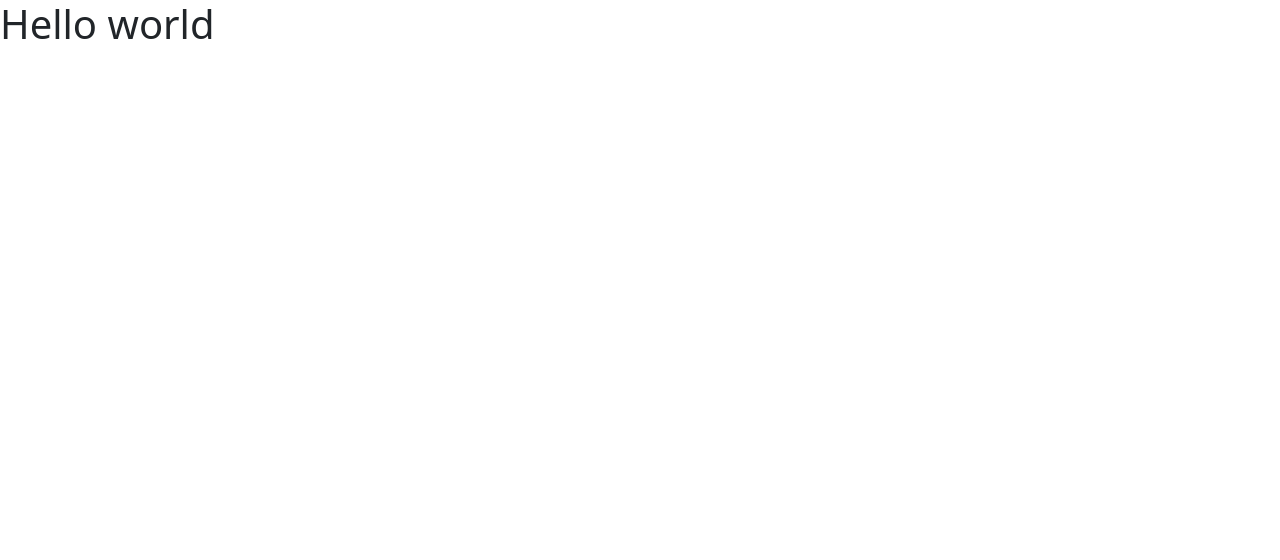
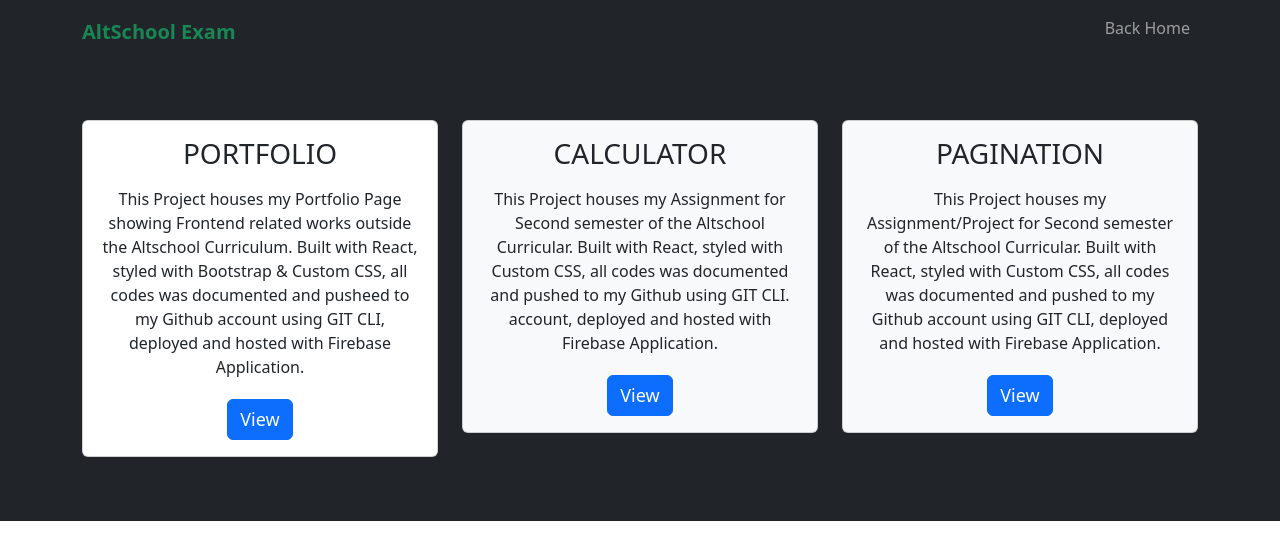
Before and after one commit to Ajdev11/GoogleAuth_PaginationAPI, a React (Create React App) app: page /Aboutme in a window 1280 px wide. Before the commit this address had no page. Shown: the top 560 px of the page. Built offline with nearby package versions, Linux system fonts and the light colour scheme.

Commit message:
added a project page with necessary links

```diff
--- a/src/Components/Aboutme.jsx
+++ b/src/Components/Aboutme.jsx
@@ -1,14 +1,111 @@
-import React from 'react'
+import React from "react";
+import { Link } from "react-router-dom";
 
 function Aboutme() {
   return (
     <>
-      <h1>Hello world</h1>
-
-
-
+      {/* NAVBAR */}
+      <navbar className="navbar navbar-expand-lg bg-dark navbar-dark py-1">
+        <div className="container">
+          <span className="navbar-brand text-success fw-bold mt-2">
+            AltSchool Exam
+          </span>
+          <button
+            className="navbar-toggler shadow-none"
+            type="button"
+            data-bs-toggle="collapse"
+            data-bs-target="#navmenu"
+          >
+            <div className="navbar-toggler-icon"></div>
+          </button>
+          <div className="collapse navbar-collapse" id="navmenu">
+            <ul className="navbar-nav ms-auto">
+              <li className="nav-item">
+                <Link to="/" className="nav-link">
+                  Back Home
+                </Link>
+              </li>
+            </ul>
+          </div>
+        </div>
+      </navbar>
+      <section className="bg-dark p-3 ">
+        <div className="container">
+          <div className="row text-center">
+            <div className="col-md my-5">
+              <div className="card bg-white text-dark">
+                <div className="card-body text-center">
+                  <h3 className="card-title mb-3">PORTFOLIO</h3>
+                  <p className="card-text">
+                    This Project houses my Portfolio Page showing Frontend
+                    related works outside the Altschool Curriculum. Built with
+                    React, styled with Bootstrap & Custom CSS, all codes was
+                    documented and pusheed to my Github account using GIT CLI,
+                    deployed and hosted with Firebase Application.
+                  </p>
+                  <button className="btn btn-primary mt-1">
+                    <a
+                      id="Link"
+                      target="_blank"
+                      href="https://olasenimoses-55e72.web.app"
+                    >
+                      View
+                    </a>
+                  </button>
+                </div>
+              </div>
+            </div>
+            <div className="col-md my-5">
+              <div className="card bg-light text-dark">
+                <div className="card-body text-center">
+                  <h3 className="card-title mb-3">CALCULATOR </h3>
+                  <p className="card-text">
+                    This Project houses my Assignment for Second semester of the
+                    Altschool Curricular. Built with React, styled with Custom
+                    CSS, all codes was documented and pushed to my Github using
+                    GIT CLI. account, deployed and hosted with Firebase
+                    Application.
+                  </p>
+                  <button className="btn btn-primary mt-1">
+                    <a
+                      id="Link"
+                      target="_blank"
+                      href="https://altschool-calc.web.app"
+                    >
+                      View
+                    </a>
+                  </button>
+                </div>
+              </div>
+            </div>
+            <div className="col-md my-5">
+              <div className="card bg-light text-dark">
+                <div className="card-body text-center">
+                  <h3 className="card-title mb-3">PAGINATION</h3>
+                  <p className="card-text">
+                    This Project houses my Assignment/Project for Second
+                    semester of the Altschool Curricular. Built with React,
+                    styled with Custom CSS, all codes was documented and pushed
+                    to my Github account using GIT CLI, deployed and hosted with
+                    Firebase Application.
+                  </p>
+                  <button className="btn btn-primary mt-1">
+                    <a
+                      id="Link"
+                      target="_blank"
+                      href="https://exam-47fd6.web.app"
+                    >
+                      View
+                    </a>
+                  </button>
+                </div>
+              </div>
+            </div>
+          </div>
+        </div>
+      </section>
     </>
-  )
+  );
 }
 
-export default Aboutme
+export default Aboutme;
--- a/src/Components/Display.jsx
+++ b/src/Components/Display.jsx
@@ -2,6 +2,7 @@ import React, { useState, useEffect } from "react";
 import Card from "./Card";
 import Pagination from "./Pagination";
 import {Helmet} from "react-helmet-async"
+import { Link } from "react-router-dom";
 
 
 function Display() {
@@ -33,6 +34,31 @@ function Display() {
         <meta name="description" content="AltSchool second semester Exam" />
         <link rel="canonical" href="/" />
        </Helmet>
+     {/* NAVBAR */}
+     <navbar className="navbar navbar-expand-lg bg-dark navbar-dark py-1">
+        <div className="container">
+          <span className="navbar-brand text-success fw-bold mt-2">
+            AltSchool Exam
+          </span>
+          <button
+            className="navbar-toggler shadow-none"
+            type="button"
+            data-bs-toggle="collapse"
+            data-bs-target="#navmenu"
+          >
+            <div className="navbar-toggler-icon"></div>
+          </button>
+          <div className="collapse navbar-collapse" id="navmenu">
+            <ul className="navbar-nav ms-auto">
+              <li className="nav-item">
+                <Link to="/" className="nav-link">
+                  Back Home
+                </Link>
+              </li>
+            </ul>
+          </div>
+        </div>
+      </navbar>
       <div
         style={{
           width: "100%",
--- a/src/Components/ErrorBoundary.jsx
+++ b/src/Components/ErrorBoundary.jsx
@@ -19,7 +19,9 @@ class ErrorHandling extends Component {
   }
   render() {
     if (this.state.hasError) {
-      return <h1 className="Error">Please Refresh Page..</h1>;
+      return (
+      <h1 className="Error">Please Refresh Page..</h1>
+      )
     }
     return this.props.children;
   }
--- a/src/Components/Home.jsx
+++ b/src/Components/Home.jsx
@@ -5,9 +5,6 @@ import { signInWithRedirect, auth, provider } from "../config";
 import "../styles/Mobile.css";
 import { Helmet } from "react-helmet-async";
 import { Google, Person } from "react-bootstrap-icons";
-import Aboutme from "./Aboutme";
-
-
 
 
 function Home() {
@@ -38,13 +35,13 @@ function Home() {
 
   return (
     <div className="page">
-       {/* SEO CONTENTS USING HELMETS */}
+      {/* SEO CONTENTS USING HELMETS */}
       <Helmet>
         <title>AltSchool</title>
         <meta name="description" content="AltSchool second semester Exam" />
         <link rel="canonical" href="/" />
       </Helmet>
-       {/* NAVBAR */}
+      {/* NAVBAR */}
       <navbar className="navbar navbar-expand-lg bg-dark navbar-dark py-1">
         <div className="container">
           <span className="navbar-brand text-success fw-bold mt-2">
@@ -61,13 +58,8 @@ function Home() {
           <div className="collapse navbar-collapse" id="navmenu">
             <ul className="navbar-nav ms-auto">
               <li className="nav-item">
-                <Link to="AboutAltschool" className="nav-link">
-                  About Altschool
-                </Link>
-              </li>
-              <li className="nav-item">
                 <Link to="Aboutme" className="nav-link">
-                  About Me
+                  CheckOut My Altschool Projects
                 </Link>
               </li>
             </ul>
@@ -76,26 +68,30 @@ function Home() {
       </navbar>
       {/* MAIN PAGE CONTAINING CONTENTS */}
       <main className="container-fluid">
-        <h1 className="h1">
-          Join AltSchool Africa <br />
-          <span className="spanOne">On Discord</span>{" "}
+        <h1 className="h1 mt-4">
+          Join AltSchool Africa
+          <span className="spanOne text-secondary">On Discord</span>{" "}
         </h1>
         <div className="users-img">
           <span>{listUsers}</span>
         </div>
-        <p>Setemi and 8 others have joined this workspace</p>
+        <p className="text-center text-info fs-4">
+          Setemi and 8 others have joined this workspace
+        </p>
         <div className="btn">
           <button onClick={signIn} id="btn">
-            <Google color="blue" size={16} />
+            <Google color="yellow" size={16} />
             Sign in With Google
           </button>
-          <h6>Or</h6>
+          <br />
+          <br />
           <button id="btn">
             <Person color="blue" size={16} />
             <Link id="Link" to="/display">
               Check Pagination
             </Link>
           </button>{" "}
+          <br />
           <br />
           <button id="btn">
             <Link id="Link" to="/error">
--- a/src/styles/Mobile.css
+++ b/src/styles/Mobile.css
@@ -14,7 +14,6 @@ main {
 .h1 {
   color: rgb(235, 231, 231);
   font-size: 27px;
-  margin-top: 120px;
   display: grid;
   justify-content: center;
   line-height: 0.5px;
@@ -22,25 +21,21 @@ main {
 .spanOne {
   display: grid;
   justify-content: center;
+  margin-top: -15px;
 }
 .users-img {
   margin-top: 10px;
 }
 span {
   display: flex;
-  justify-content: space-evenly;
+  justify-content: center;
   margin-top: 30px;
   list-style: none;
 }
 #users {
-  border-radius: 8px;
-  width: 40px;
-  height: 40px;
-}
-p {
-  margin-top: 10px;
-  font-size: 14px;
-  color: rgb(156, 152, 152);
+  width: 50px;
+  height: 50px;
+  border-radius: 50px;
 }
 .btn {
   display: grid;
@@ -48,7 +43,7 @@ p {
   margin-top: 130px;
 }
 #btn {
-  width: 260px;
+  width: 300px;
   height: 50px;
   border-radius: 5px;
   font-size: 18px;
@@ -66,8 +61,6 @@ h6 {
 #Link {
   text-decoration: none;
   color: #fff;
-  font-weight: bolder;
-  font-family: monospace;
   font-size: 18px;
 }
 .Error {
```
